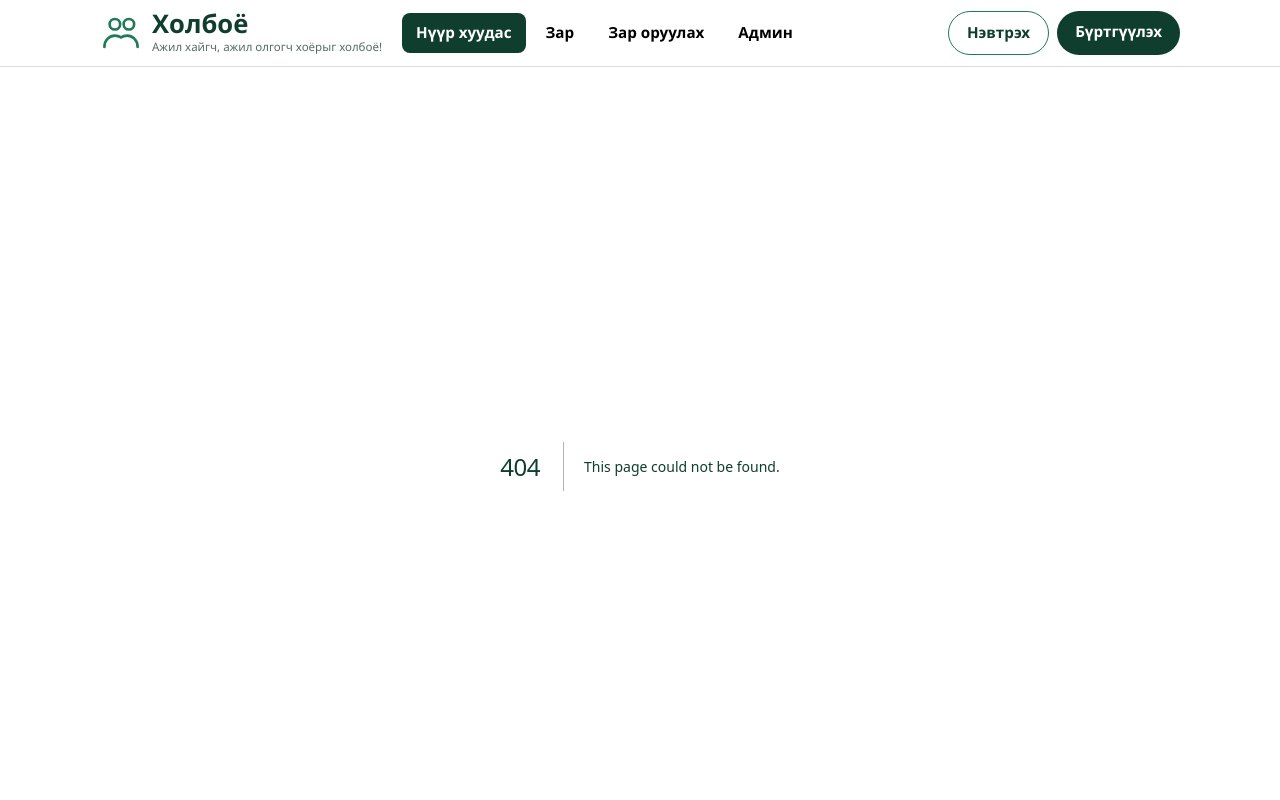
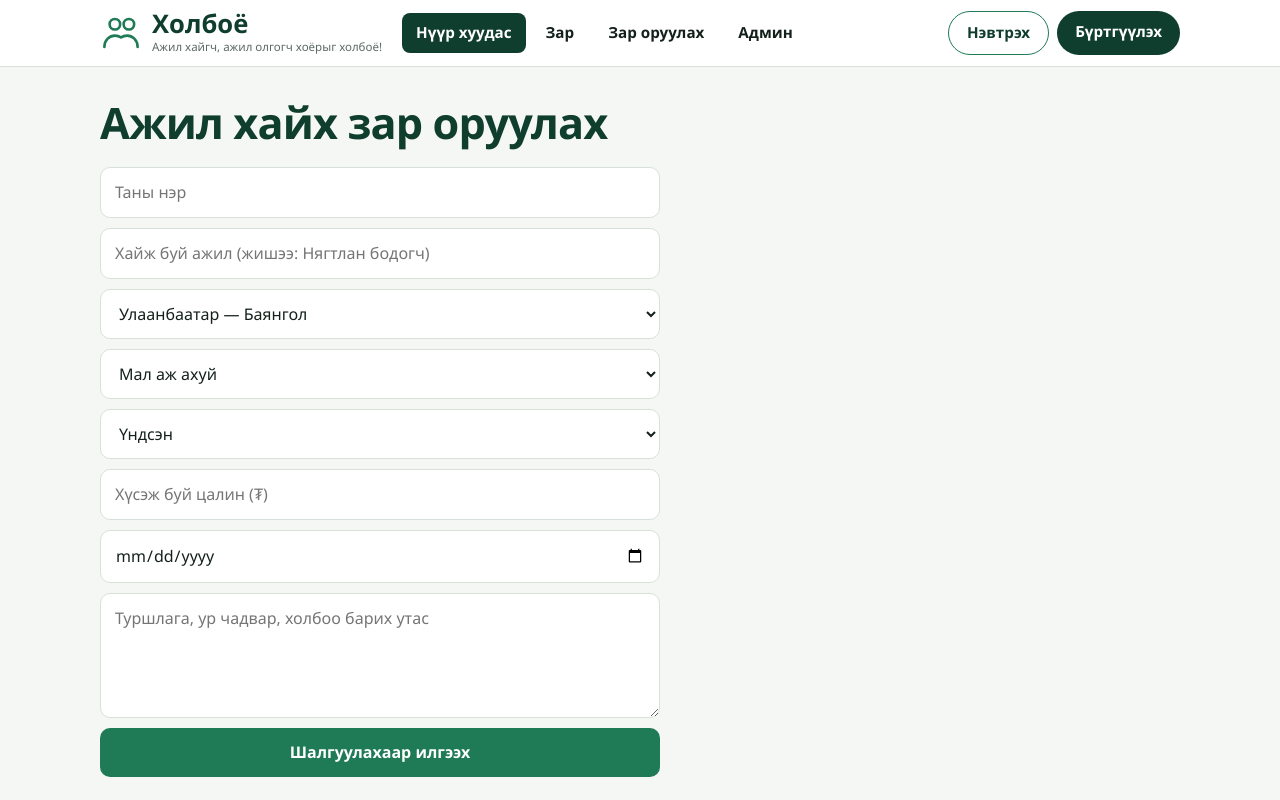
Before and after one commit to sumaaotgoo2-maker/holboo, a Next.js app: page /seek in a window 1280 px wide. Before the commit this address had no page. Shown: the top 800 px of the page. Built offline with nearby package versions, Linux system fonts and the light colour scheme; no server answers.

Commit message:
Create page.tsx

```diff
--- /dev/null
+++ b/app/seek/page.tsx
@@ -0,0 +1,37 @@
+"use client";
+import { useState } from "react";
+import { supabase } from "@/lib/supabase";
+import { LOCATIONS, CATEGORIES, TYPES } from "@/lib/data";
+
+export default function Seek() {
+  const [msg, setMsg] = useState("");
+  async function submit(e: React.FormEvent<HTMLFormElement>) {
+    e.preventDefault();
+    const form = e.currentTarget;
+    const f = new FormData(form);
+    const { data: u } = await supabase.auth.getUser();
+    if (!u.user) { setMsg("Эхлээд нэвтэрнэ үү."); return; }
+    const type = String(f.get("job_type"));
+    const { error } = await supabase.from("jobs").insert({
+      company: f.get("company"), title: f.get("title"), description: f.get("description"),
+      location: f.get("location"), category: f.get("category"), job_type: type, kind: "seeking",
+      remote: type === "Зайнаас", salary: Number(f.get("salary")) || null,
+      expires_at: f.get("expires_at") || null });
+    setMsg(error ? "Алдаа: " + error.message : "Зар шалгалтад илгээгдлээ. Баталгаажсаны дараа нийтлэгдэнэ.");
+    if (!error) form.reset();
+  }
+  return (<>
+    <h1>Ажил хайх зар оруулах</h1>
+    <form onSubmit={submit}>
+      <input name="company" placeholder="Таны нэр" required />
+      <input name="title" placeholder="Хайж буй ажил (жишээ: Нягтлан бодогч)" required />
+      <select name="location" required>{LOCATIONS.map(l => <option key={l}>{l}</option>)}</select>
+      <select name="category" required>{CATEGORIES.map(l => <option key={l}>{l}</option>)}</select>
+      <select name="job_type" required>{TYPES.map(l => <option key={l}>{l}</option>)}</select>
+      <input name="salary" type="number" min="0" placeholder="Хүсэж буй цалин (₮)" />
+      <input name="expires_at" type="date" />
+      <textarea name="description" rows={4} placeholder="Туршлага, ур чадвар, холбоо барих утас" />
+      <button>Шалгуулахаар илгээх</button>
+    </form><p className="msg">{msg}</p>
+  </>);
+}
```
